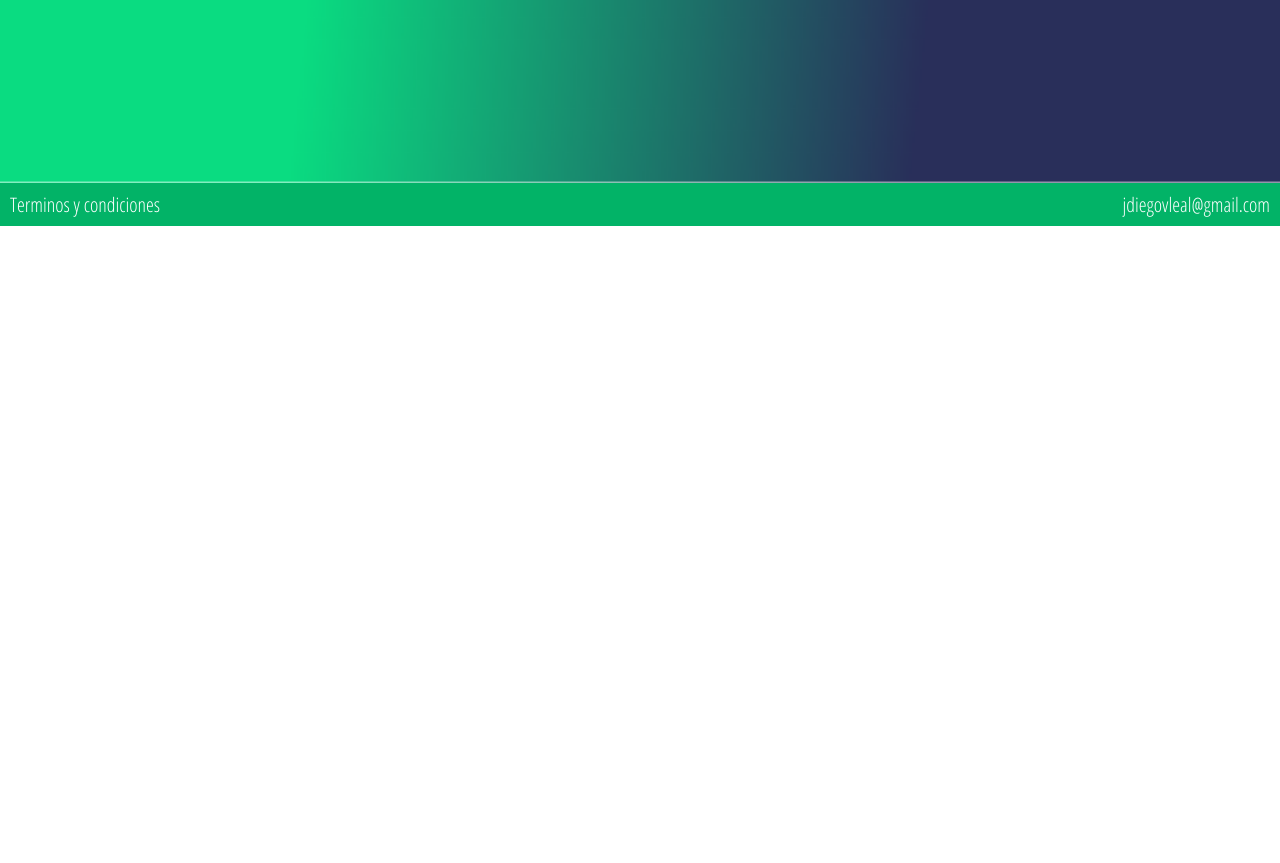
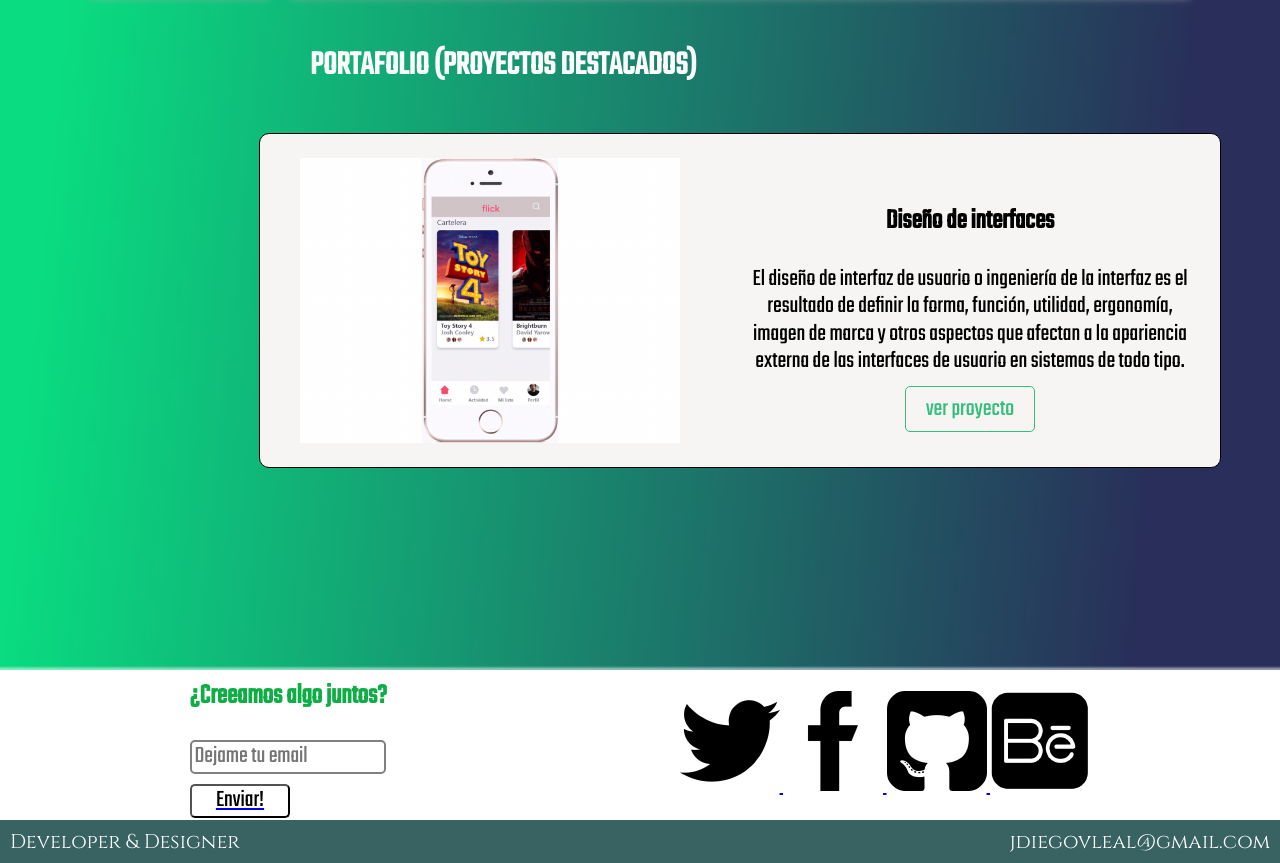
Before and after one commit to jvlcreative/ProductDesigner, a plain HTML site: page index.html in a window 1280 px wide. Shown: the part 1010-1873 px from the top of the page. Before the commit the page ends 1236 px from the top, so only its background shows below. Drawn offline with Linux system fonts and the light colour scheme.

Commit message:
Cambios en CSS

```diff
--- a/css/estilos.css
+++ b/css/estilos.css
@@ -2,7 +2,7 @@
 @import url('https://fonts.googleapis.com/css?family=Open+Sans+Condensed:300,700&display=swap');
 /* ----------------------Variables */
 :root{
-  --green-color:#6ddd12;
+  --green-color:#396362;
   --white-color:white;
   --border-color:#124555;
   /* tipografia */
@@ -19,8 +19,9 @@ html,body{
   padding: 0px;
   margin: 0px;
   font-size: var(--normal);
-  font-family: 'Open Sans Condensed', sans-serif;
+  font-family: 'Teko', sans-serif;
 }
+
 label{
   font-size: var(--normal);
   padding-bottom: var(--space);
@@ -29,9 +30,11 @@ nav{
   display: flex;
   background-color: var(--green-color);
   padding: var(--space);
-  color: var(--white-color);
+  color: #9f93a6;
   justify-content: space-between;
   align-items: center;
+  text-decoration: underline;
+  background-position: center top;
 }
 nav ul{
   display: flex;
@@ -52,6 +55,10 @@ nav li a:hover{
 .main_section{
   padding: 15%;
   text-align: center;
+  background-color: white;
+  border: 4px dotted gray;
+  border-radius: 10px;
+
 }
 
 .products{
@@ -61,6 +68,7 @@ nav li a:hover{
   background-position: center top;
   padding: 15%;
   display: flex;
+  justify-content: center;
 }
 .product{
   padding: var(--space);
@@ -109,11 +117,118 @@ nav li a:hover{
 .modulo_registro .main_button{
   margin-top: 10px;
 }
+.title-h1{
+  letter-spacing: 10px;
+  color: #6b676b;
+  font-family: Cinzel;
+}
+
+.event-list{
+  display: flex;
+  justify-content: center;
+  flex-wrap: wrap;
+  text-align: center;
+
+
+  }
+
+  .event-list-title{
+    color: #fbfbfb;
+    text-transform: uppercase;
+    font-size: 34px;
+    font-weight: bold;
+    padding: 20px;
+  }
+
+.event{
+  border: 1px solid;
+  background: #f7f5f4;
+  background-position: center top;
+  display: flex;
+  border-radius: 10px;
+  align-items: center;
+  justify-content: space-between;
+  text-align: center;
+
+}
+.event-image{
+  width: 380px;
+  display: flex;
+  object-fit: cover;
+
+}
+.event-detail{
+  width: 500px;
+
+}
+.event-description{
+  margin: 20px;
+
+}
+.event-url{
+  color: #34bd7c;
+  border: 1px solid;
+  padding: 5px 20px;
+  text-decoration: none;
+  border-radius: 5px;
+}
+.contact{
+  background-color:white;
+  color: #0fad46;
+  height: 150px;
+  display: flex;
+  align-items: center;
+  justify-content: space-between;
+}
+.social{
+
+
+}
+.social-link.twitter.youtube.github{
+  display: inline-block;
+  padding: 10px;
+  width: 20px;
+  height: 20px;
+  margin: 0 10px;
+  background-size: 50px 50px;
+
+}
+
+.form-email input{
+  border-color: gray;
+  border-style: solid;
+  border-radius: 5px;
+}
+.form-email button{
+  display: block;
+  background: transparent;
+  border-radius: 5px;
+  width: 100px;
+  margin-top: 10px;
+  margin-bottom: 20px;
+  cursor: pointer;
+
+}
+
+.container{
+  text-align: center;
+  width: 1000px;
+  margin: 0 auto;
+  display: inherit;
+  justify-content: inherit;
+  align-items: inherit;
+  height: inherit;
+  flex-wrap: inherit;
+  background-position: center top;
+}
+
 footer{
   display: flex;
   justify-content: space-between;
   font-size: 20px;
-  background-color: #02b367;
+  font-family: 'Cinzel', sans-serif;
+  font-weight: 100;
+  background-color: var(--green-color);
   padding: var(--space);
   color: white;
 }
--- a/index.html
+++ b/index.html
@@ -4,15 +4,18 @@
     <meta charset="utf-8">
     <meta name="viewport" content="width=device-width, initial-scale=1.0">
     <meta http-equiv="X-UA-Compatible" content="ie=edge">
+    <link href="https://fonts.googleapis.com/css?family=Cinzel|Teko&display=swap" rel="stylesheet">
     <link rel="stylesheet" href="css/estilos.css">
     <link rel="stylesheet" href="css/grid.css">
     <link rel="stylesheet" href="css/normalize.css">
     <link rel="stylesheet" href="css/mobile.css">
     <link rel="stylesheet" href="css/animation.css">
     <title>JVL | Product Designer</title>
+    <link rel="icon" type="image/png" href="images/"/>
   </head>
   <body>
     <!-- aqui empieza el navbar -->
+
       <nav class="fadeInDown">
         <div class="brand_logo">
           <img src="images/logojvl.png" alt="logo">
@@ -21,15 +24,22 @@
           <ul>
             <li><a href="exito.html">Servicios</a></li>
             <li><a href="venta.html">Nuestra Comunidad</a></li>
+            <li><a href="#Skills">Skills </a></li>
+            <li><a href="#Contacto">Contacto </a></li>
 
           </ul>
         </div>
       </nav>
+
+
     <!-- aqui acaba el navbar -->
     <div class="main_section fadeIn">
-      <h1>💻Product Designer🎯</h1>
+
+      <h1 class="title-h1">💻Product Designer🎯</h1>
+      <!--<img src="images/logoweb.gif" alt="portada" width="500" height="300">-->
     </div>
 <div class="products">
+
   <div class="product fadeInUp">
     <div class="content">
       <div class="img_content">
@@ -59,17 +69,74 @@
 
 
     </div>
+    <h2 id="Skills" class="event-list-title">Portafolio (proyectos destacados)</h2>
+
+    <section  class="event-list">
+      <div class="container">
+        <article class="event">
+          <figure class="event-image-container">
+            <img class="event-image" src="images/projectmovil.jpeg" alt="imagen de proyecto" width="480">
+          </figure>
+          <div class="event-detail">
+            <h3 class="event-title">Diseño de interfaces</h3>
+            <p class="event-description">El diseño de interfaz de usuario o ingeniería de la interfaz es el resultado de definir la forma, función, utilidad, ergonomía, imagen de marca y otros aspectos que afectan a la apariencia externa de las interfaces de usuario en sistemas de todo tipo.</p>
+            <a class="event-url" href="https://xd.adobe.com/view/297fb4e5-4c29-4474-7199-331a4a4e99a4-5f4e/" target="_blank">ver proyecto</a>
+
+          </div>
+        </article>
+      </section>
+
+      </div>
+
   </div>
 </div>
+<section id="Contacto" class="contact">
+  <div class="container">
+    <form class="form-email" action="mailto:jdiegovleal@gmail.com" method="post">
+      <h3>¿Creeamos algo juntos?</h3>
+      <input type="text" name="" placeholder="Dejame tu email" id="email">
+      <a href="mailto:jdiegovleal@gmail.com">
+        <button class="button">Enviar!</button>
+      </a>
+
+    </form>
+    <div class="social">
+      <a href="https://twitter.com/jdiegovleal" class="social-link" target="_blank">
+        <img src="images/titer.png" class="twitter" alt="logo">
+
+      </a>
+      <a href="https://www.facebook.com/jdiegovleal" class="social-link" target="_blank">
+        <img src="images/facebook.png" class="youtube" alt="logoYT">
+
+      </a>
+      <a href="https://github.com/jvlcreative" class="social-link" target="_blank">
+        <img src="images/github.png" class="github" alt="logogithub">
+
+      </a>
+      <a href="https://www.behance.net/jdiegovleal" class="social-link" target="_blank">
+        <img src="images/behance.png" class="github" alt="logogithub">
+
+      </a>
+
+
+    </div>
+
+  </div>
+</section>
 <!-- footer pie de pagina -->
-<footer>
-  <div class="option">Terminos y condiciones
+
+  <footer class="footer">
+
+    <div class="option">Developer & Designer
     </div>
     <div class="option">jdiegovleal@gmail.com
     </div>
 
+
   </footer>
-<!-- footer de pagina -->
+
+
+<!-- footer fin de pagina -->
 
 <script src="scripts/script.js"=></script>
   </body>
```
Also changed, not shown: images/behance.png (added), images/facebook.png (added), images/github.png (added), images/projectmovil.jpeg (added), images/titer.png (added). Lines whose indentation alone changed are shown as unchanged.
